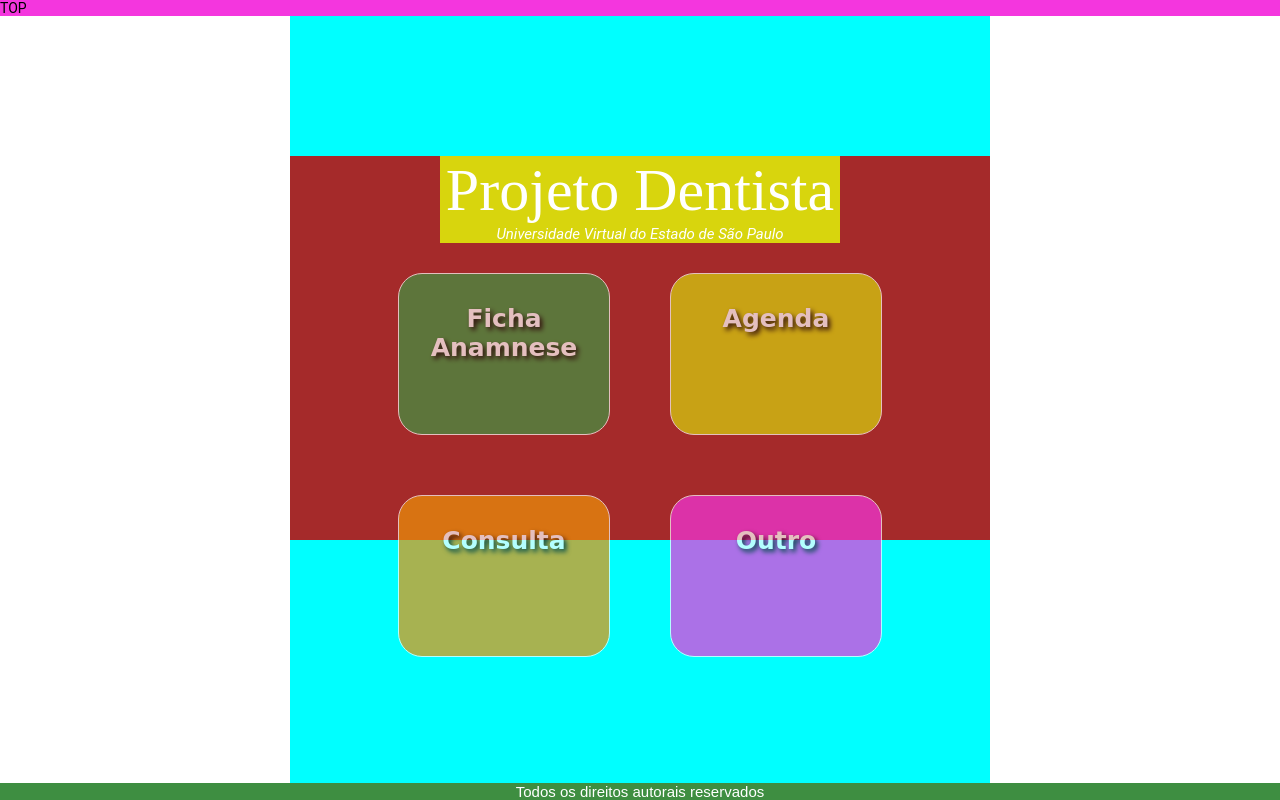
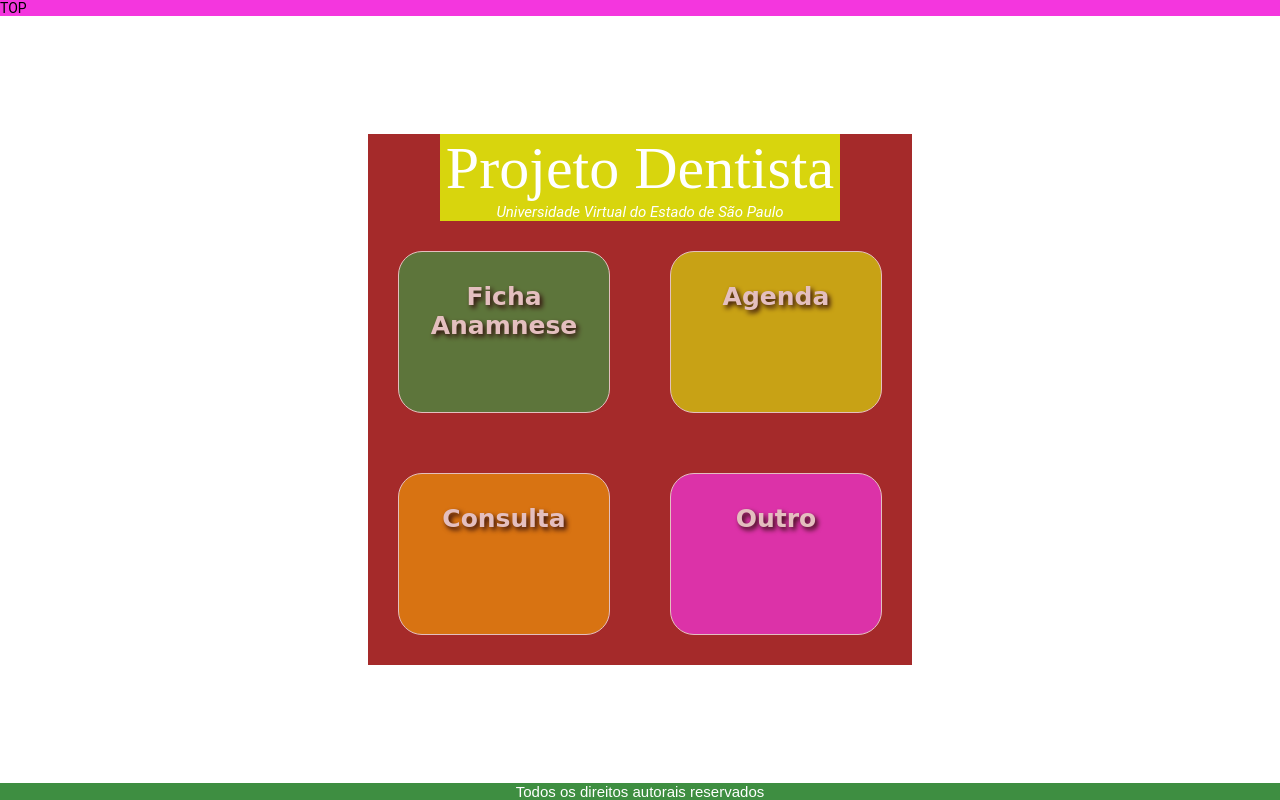
Before and after one commit to joeljustino/projeto, a PHP site: page / in a window 1280 px wide. Run offline with PHP 8.4, Linux system fonts and the light colour scheme.

Commit message:
bug/fix: correção bug de tela

```diff
--- a/app/consultorio/css/style.css
+++ b/app/consultorio/css/style.css
@@ -8,17 +8,27 @@
 	padding: 0;
 }
 
-html, body {
+html {
 	height: 100%;
+}
+
+body {
+	min-height: 100vh ;
 }
 
 body{
 	display: flex;
 	flex-direction: column;
+	/*
 	-overflow-x: hidden;
 	-overflow-y: auto;
 	-background-image: url("../images/pattern.png"),url('../images/img-3.png');
 	-background-position: center;
+	*/
+	-position: relative;
+
+	-justify-content: center;
+	-align-items: center
 }
 
 .top {
@@ -26,15 +36,13 @@
 }
 
 .middle {
-	flex: 1 0 auto;
-	-width: 1024px;
 	margin: auto;
 	text-align: center;
 	background-color:aqua;
 }
 
 .footer {
-	flex-shrink: 0;
+	-flex-shrink: 0;
 	background-color: #3e8e41;
 }
 
@@ -77,9 +85,7 @@
 
 #home-dashboard{
 	background-color: brown;
-	height: 50%;
-	width: 700px;
-	margin-top: 20%;
+	-margin-top: 7%;
 }
 
 .btn-home{
@@ -94,7 +100,6 @@
 	padding: 30px;
 	margin: 30px;
 	display: inline-block;
-
 }
 
 .btn-home p{
--- a/app/consultorio/index.php
+++ b/app/consultorio/index.php
@@ -8,7 +8,6 @@
         <div class="top">
             TOP
         </div>
-
         <div class="middle">
             <?php include "./php/home.php"; ?>
         </div>
--- a/app/consultorio/php/home.php
+++ b/app/consultorio/php/home.php
@@ -1,9 +1,5 @@
-
-
 
 <div id="home-dashboard">
-
-
 
     <div class="line">
         <div class="logo">
```
